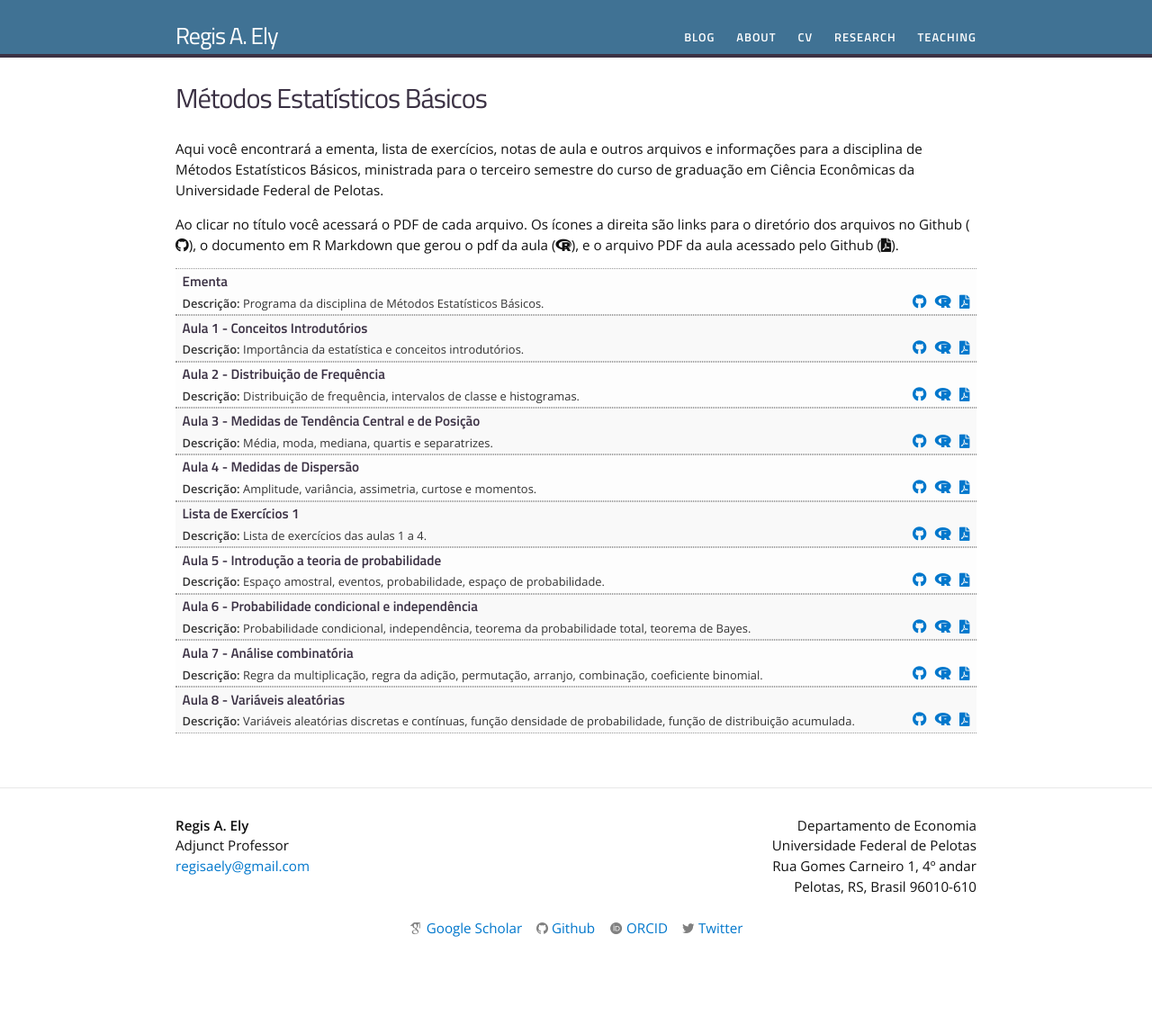
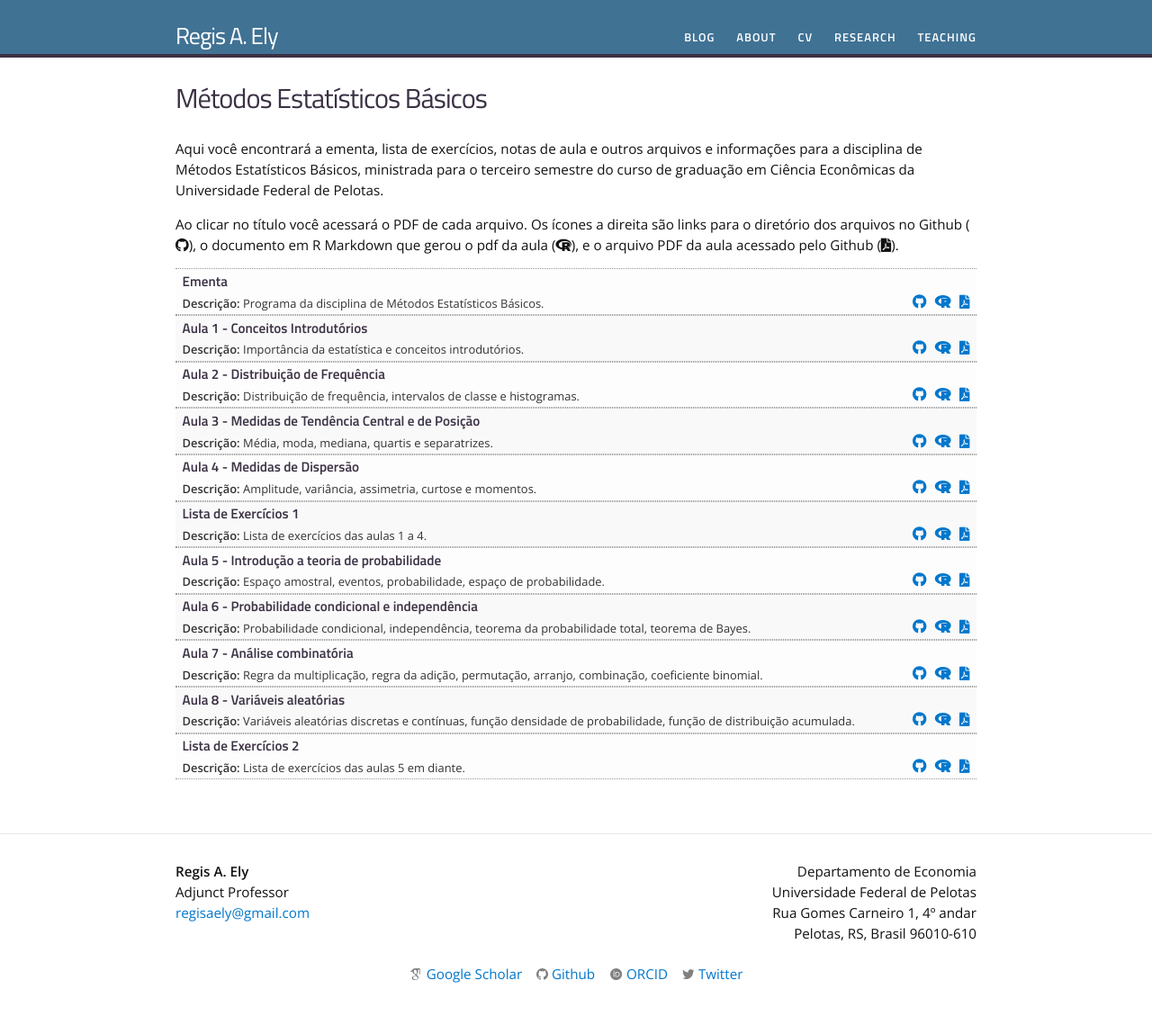
Before and after one commit to regisely/regisely.github.io, a Jekyll site: the page built from teaching/basicstat.md, in a window 1280 px wide. Shown: the whole page at 90% size. Built offline with Jekyll 4.4.1, drawn with Linux system fonts in a browser that asks for light colours; nearby versions of some CDN libraries; some web fonts are replaced; before the commit the page ends 1087 px from its top, so only the background shows below that.

Commit message:
Lista 2 basicstat

```diff
--- a/_data/basicstat.yml
+++ b/_data/basicstat.yml
@@ -47,3 +47,8 @@
   filename: basicstat-aula8
   dirname: teaching/basicstat
   tldr: "Variáveis aleatórias discretas e contínuas, função densidade de probabilidade, função de distribuição acumulada."
+
+- title: "Lista de Exercícios 2"
+  filename: basicstat-lista2
+  dirname: teaching/basicstat
+  tldr: "Lista de exercícios das aulas 5 em diante."
```
Also changed, not shown: 2 other files.
